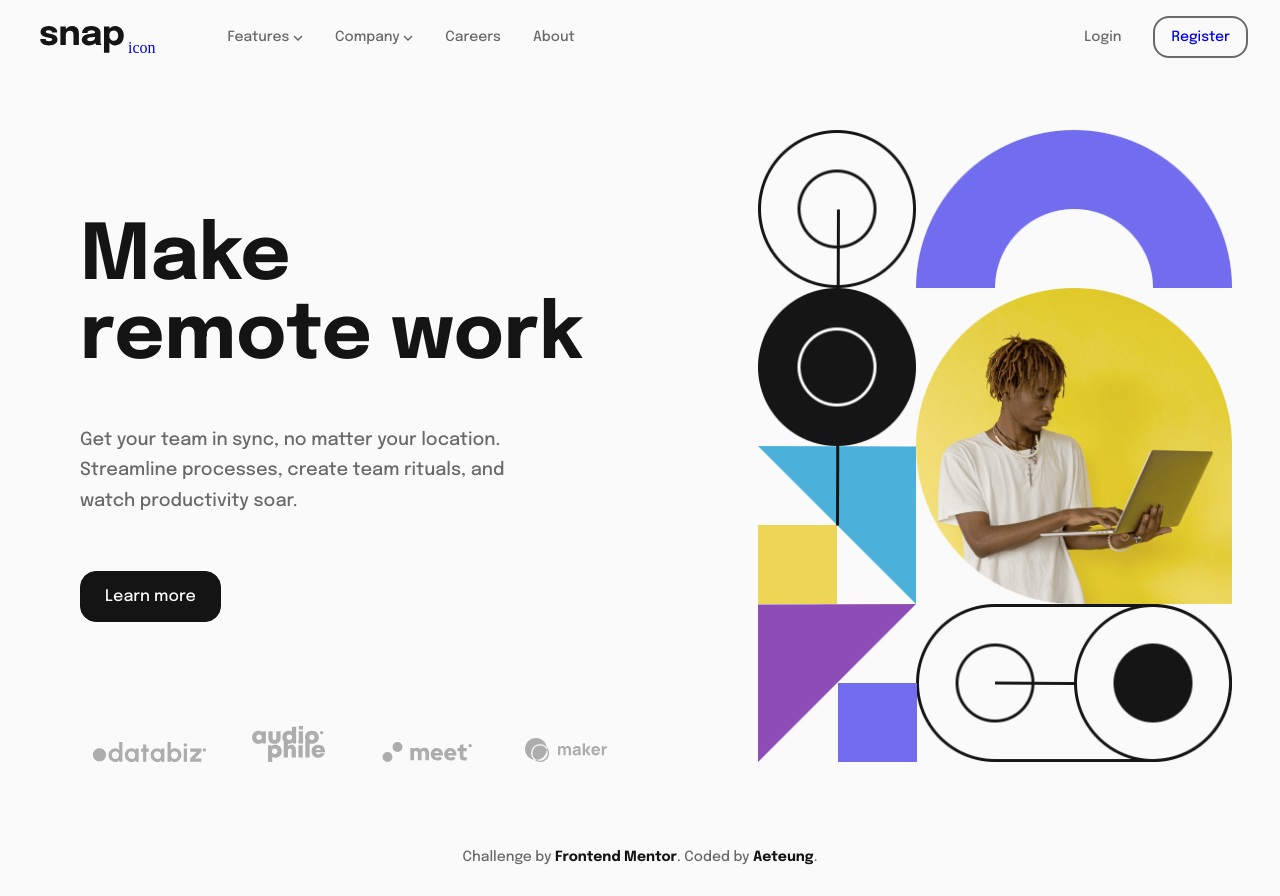
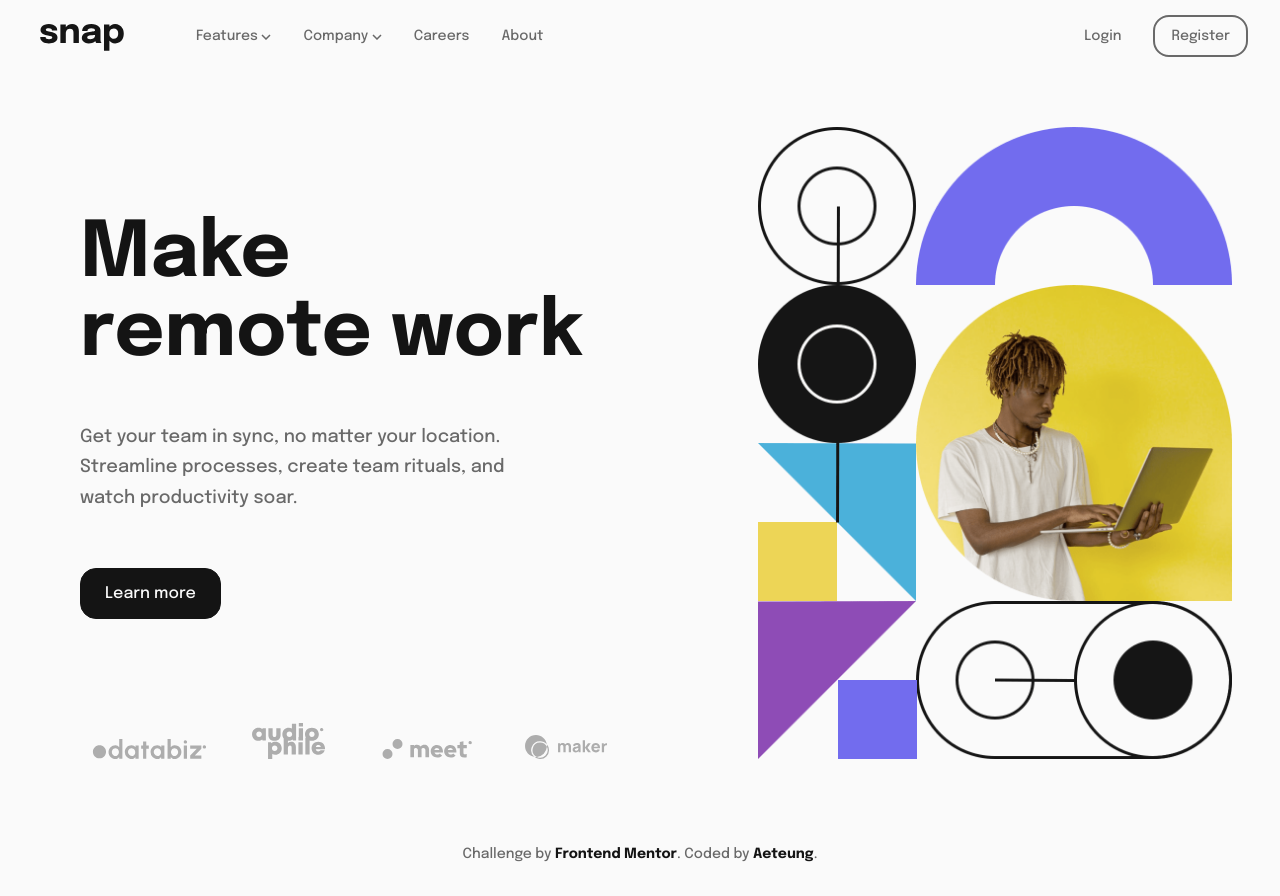
Before and after one commit to Aeteung/intro-section-with-dropdown-navigation-main, a website: page docs/index.html in a window 1280 px wide. Drawn offline with Linux system fonts and the light colour scheme.

Commit message:
Fix accessibility issues

```diff
--- a/project/sass/styles.scss
+++ b/project/sass/styles.scss
@@ -60,6 +60,10 @@ body {
 
 img {
     max-width: 100%;
+}
+
+.discernible {
+    display: none;
 }
 
 .flex {
@@ -166,7 +170,7 @@ img {
     border-radius: 50%;
     background: $--color-100;
 
-    &>span {
+    &>span#nav-bar_close-button {
         @include hamburger();
         transform: rotate(45deg);
         &::after {
@@ -195,7 +199,7 @@ img {
     }
 
     &:last-child {
-        margin-top: 1rem;
+        margin-top: 2rem;
     }
 
     &_login {
@@ -204,21 +208,22 @@ img {
 
     &_register {
         cursor: pointer;
-        transform-origin: center;
-        padding: 1rem 0;
+        align-self: center;
+    }
+}
+
+.nav-link_register {
+    padding: .75rem 1rem;
     // width: calc(100% + 2rem);
     width: 100%;
     color: $--color-400;
     @include nav-content-font();
-        align-self: center;
-        border-radius: 1em;
+    border-radius: 1rem;
     border: 2px solid $--color-400;
     background-color: $--color-100;
-
     &:hover, &:focus &::after{
         color: #000;
         border-color: #000;
-        }
     }
 }
 
@@ -380,23 +385,6 @@ img {
                 margin-left: 2rem;
                 align-self: center;
 
-                &_register {
-                    transform-origin: center;
-                    padding: .75rem 1rem;
-                    // width: calc(100% + 2rem);
-                    width: 100%;
-                    color: $--color-400;
-                    @include nav-content-font();
-                    border-radius: 1rem;
-                    border: 2px solid $--color-400;
-                    background-color: $--color-100;
-
-                    &:hover, &:focus &::after{
-                        color: #000;
-                        border-color: #000;
-                    }
-                }
-
                 & .dropdown-button {
                     &_desktop > *{
                         position: relative;
@@ -418,6 +406,23 @@ img {
 
                 & > .nav-link {
                     cursor: pointer;
+
+                    &_register {
+                        transform-origin: center;
+                        padding: .75rem 1rem;
+                        // width: calc(100% + 2rem);
+                        width: 100%;
+                        color: $--color-400;
+                        @include nav-content-font();
+                        border-radius: 1rem;
+                        border: 2px solid $--color-400;
+                        background-color: $--color-100;
+
+                        &:hover, &:focus &::after{
+                            color: #000;
+                            border-color: #000;
+                        }
+                    }
 
                     &:hover, &:focus {
                         & + .dropdown-menu{
```
Also changed, not shown: docs/css/styles.css. Lines whose indentation alone changed are shown as unchanged.
